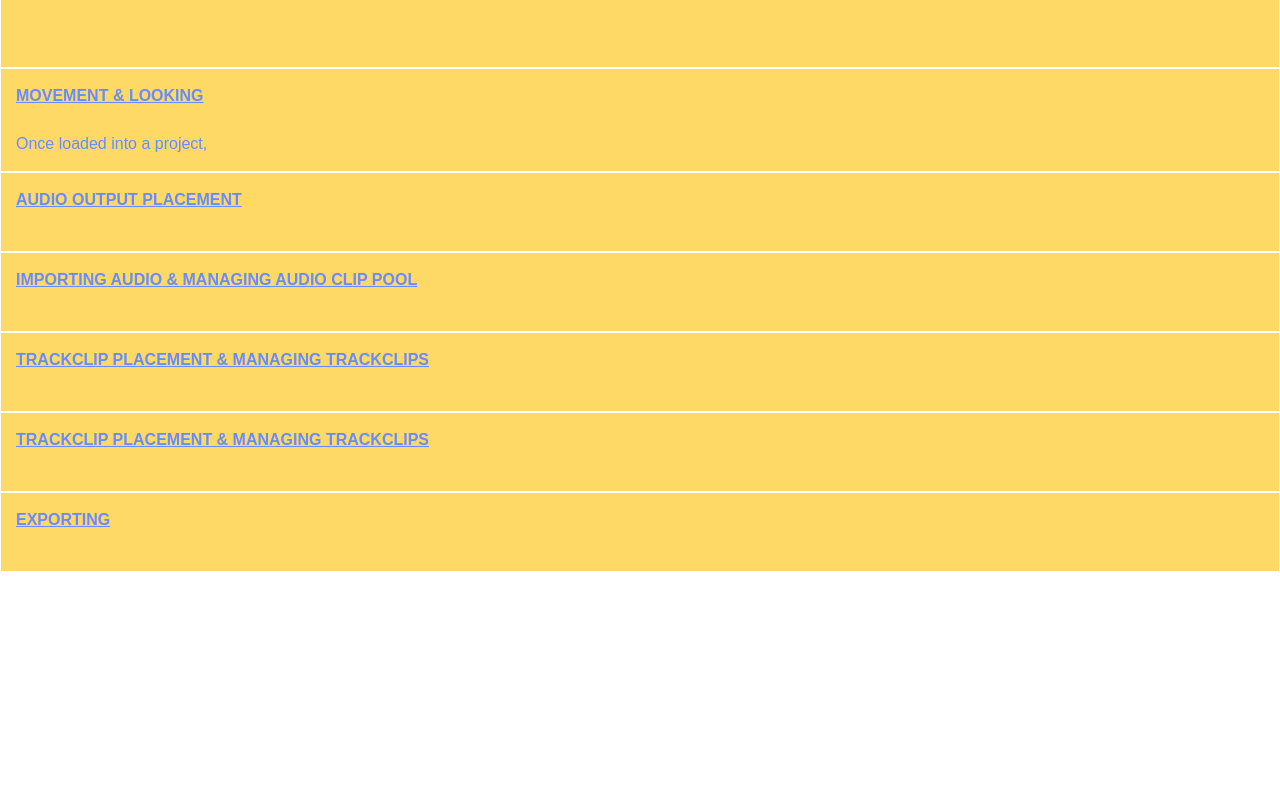
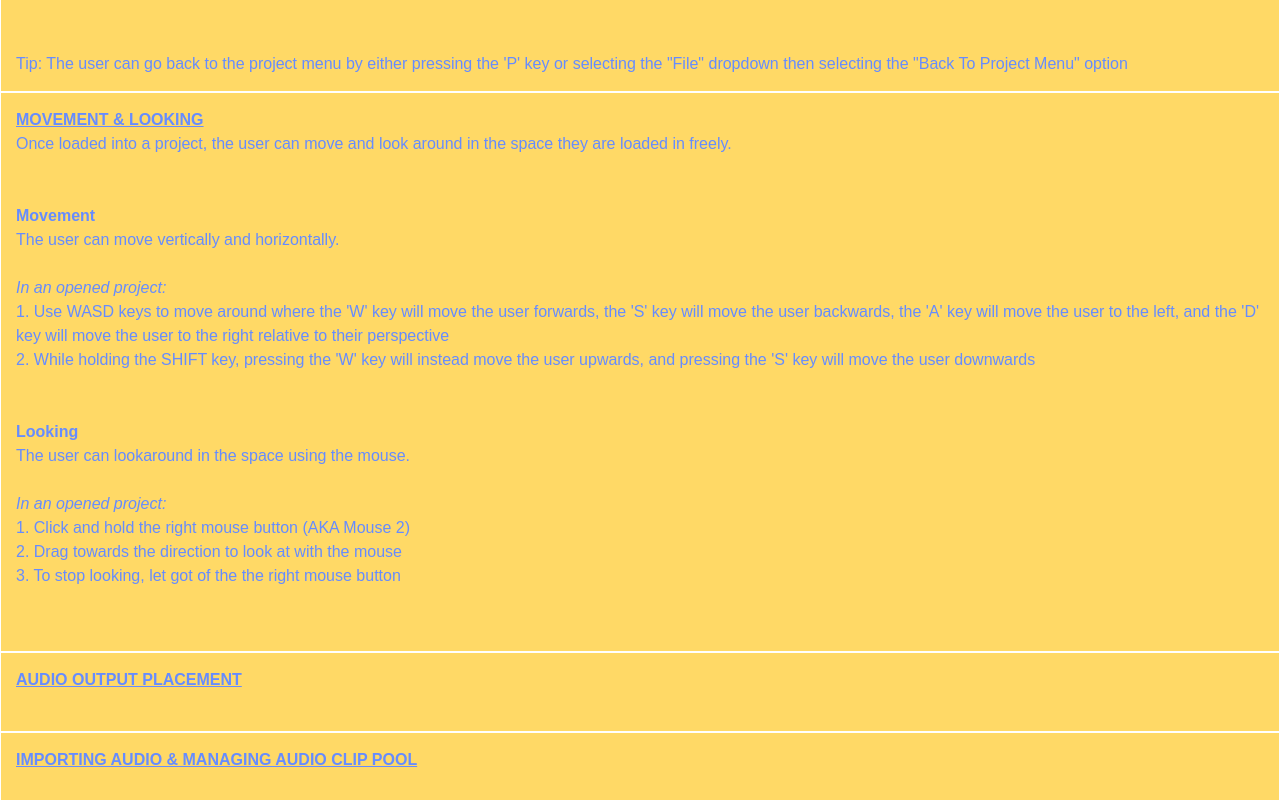
Before and after one commit to Gagana-Hettiarachchige/Spatial-Audio-Toolkit-Wiki, a Next.js app in the folder sat-wiki/: page /app-help in a window 1280 px wide. Shown: the part 1280-2080 px from the top of the page. Before the commit the page ends 1852 px from the top, so only its background shows below. Built offline with nearby package versions, Linux system fonts and the light colour scheme.

Commit message:
Created movement and looking help.

```diff
--- a/sat-wiki/app/app-help/page.tsx
+++ b/sat-wiki/app/app-help/page.tsx
@@ -125,16 +125,57 @@ export default function Home() {
           <br></br>
           <br></br>
         </div>
-
-
-
+        Tip: The user can go back to the project menu by either
+        pressing the 'P' key or selecting the "File" dropdown
+        then selecting the "Back To Project Menu" option
       </div>
 
       {/*  Movement and Looking. */}
       <div className="textblobregular border border-solid">
         <h1>MOVEMENT & LOOKING</h1>
+        <p>
+          Once loaded into a project, the user can move and look around
+          in the space they are loaded in freely.
+        </p>
         <br></br>
-        <p>Once loaded into a project, </p>
+        <br></br>
+
+        <div>
+          <h2>Movement</h2>
+          The user can move vertically and horizontally.
+          <br></br>
+          <br></br>
+          <h3>In an opened project:</h3>
+          1. Use WASD keys to move around where the 'W' key will
+          move the user forwards, the 'S' key will move the user
+          backwards, the 'A' key will move the user to the left,
+          and the 'D' key will move the user to the right relative
+          to their perspective
+          <br></br>
+          2. While holding the SHIFT key, pressing the 'W' key will
+          instead move the user upwards, and pressing the 'S' key will
+          move the user downwards
+          <br></br>
+          <br></br>
+          <br></br>
+        </div>
+
+        <div>
+          <h2>Looking</h2>
+          The user can lookaround in the space using the mouse.
+          <br></br>
+          <br></br>
+          <h3>In an opened project:</h3>
+          1. Click and hold the right mouse button (AKA Mouse 2)
+          <br></br>
+          2. Drag towards the direction to look at with the mouse
+          <br></br>
+          3. To stop looking, let got of the the right mouse button
+          <br></br>
+          <br></br>
+          <br></br>
+        </div>
+
       </div>
 
       {/*  Audio output placement. */}
@@ -158,13 +199,6 @@ export default function Home() {
         <p></p>
       </div>
 
-      {/*  Trackclip management. */}
-      <div className="textblobregular border border-solid">
-        <h1>TRACKCLIP PLACEMENT & MANAGING TRACKCLIPS</h1>
-        <br></br>
-        <p></p>
-      </div>
-
       {/*  Exporting. */}
       <div className="textblobregular border border-solid">
         <h1>EXPORTING</h1>
--- a/sat-wiki/app/page.tsx
+++ b/sat-wiki/app/page.tsx
@@ -119,7 +119,7 @@ export default function Home() {
         <p className="textblobregular border border-solid content-center text-center items-center">
           Here we document the creation process and host an app help page
           which explains how to use the Spatial Audio Toolkit in detail.
-          Founders:
+          Created by:
           Anthony Phan,
           Gage Hettiarachchige,
           Dario Simpson,
```
